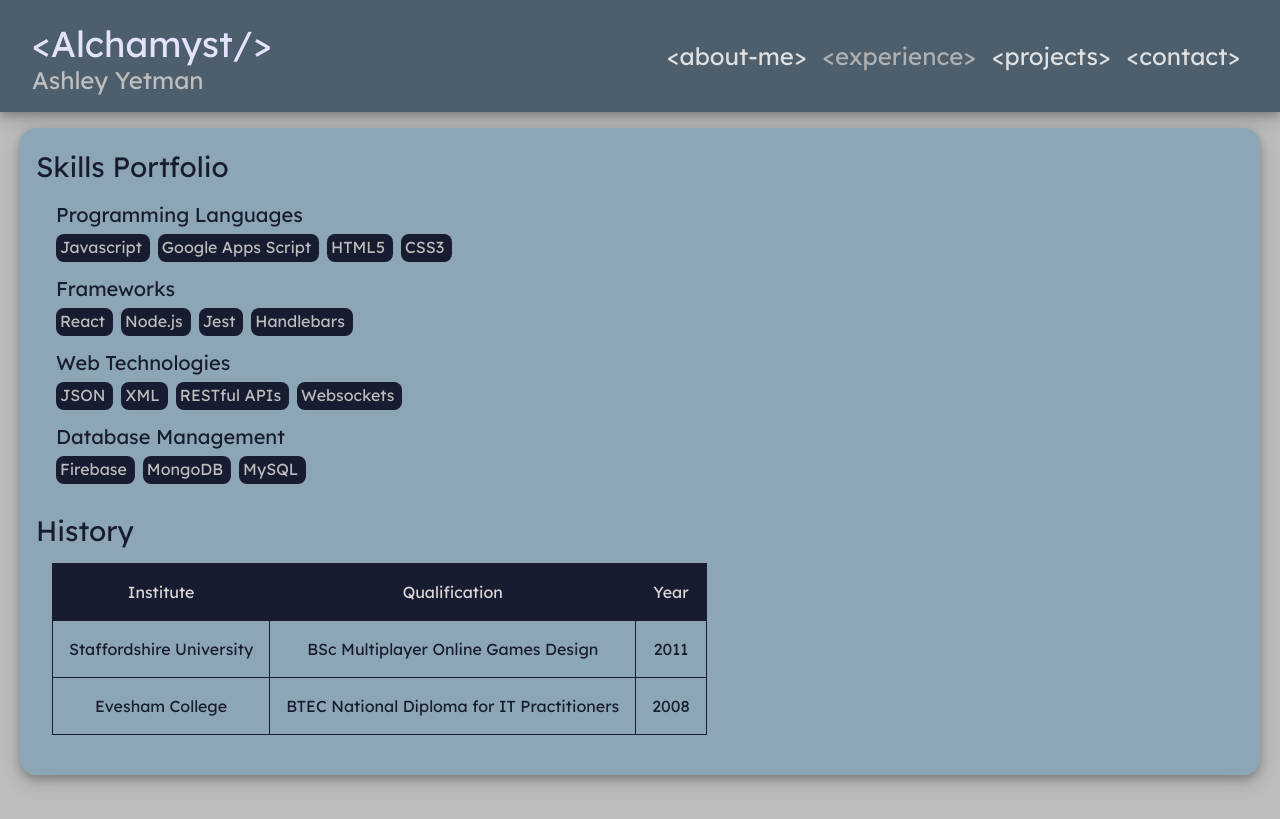
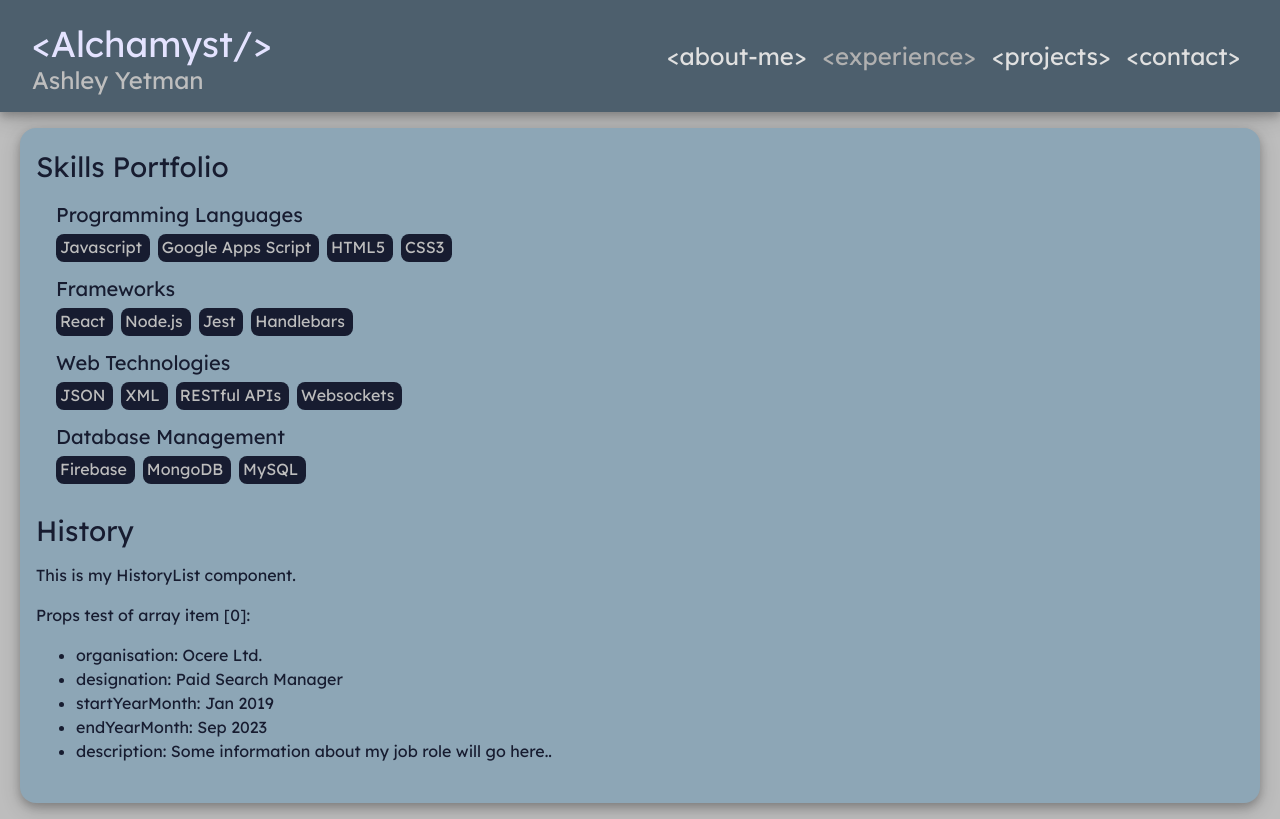
Before and after one commit to Alchamyst/ayetman-web, a React (Vite) app: page /experience in a window 1280 px wide. Built offline with nearby package versions, Linux system fonts and the light colour scheme.

Commit message:
add HistoryList component.

```diff
--- /dev/null
+++ b/src/assets/myHistory.json
@@ -0,0 +1,37 @@
+[
+    {
+        "organisation": "Ocere Ltd.",
+        "designation": "Paid Search Manager",
+        "startYearMonth" : "Jan 2019",
+        "endYearMonth": "Sep 2023",
+        "description": "Some information about my job role will go here.."
+    },
+    {
+        "organisation": "Ocere Ltd.",
+        "designation": "Digital Marketing Executive",
+        "startYearMonth" : "Apr 2016",
+        "endYearMonth": "Jan 2019",
+        "description": "Some information about my job role will go here.."
+    },
+    {
+        "organisation": "Ocere Ltd.",
+        "designation": "Customer Service Apprenticeship",
+        "startYearMonth" : "Jan 2014",
+        "endYearMonth": "Apr 2016",
+        "description": "Some information about my apprenticeship will go here."
+    },
+    {
+        "organisation": "Staffordshire University",
+        "designation": "BSc Multiplayer Online Games Design",
+        "startYearMonth" : "Sep 2008",
+        "endYearMonth": "Jul 2011",
+        "description": "Some information about my degree will be going here as a short explanation of this positiong."
+    },
+    {
+        "organisation": "Evesham College",
+        "designation": "BTEC National Diploma for IT Practitioners",
+        "startYearMonth" : "Sep 2006",
+        "endYearMonth": "Jun 2008",
+        "description": "Some information about my college qualificaiton will be going here as a short explanation of this positiong."
+    }
+]
--- /dev/null
+++ b/src/components/HistoryList.jsx
@@ -0,0 +1,18 @@
+import '../styles/historyList.css';
+
+export default function HistoryList(props) {
+    return(
+        <div className='history-list'>
+            <p>This is my HistoryList component.</p>
+            <p>Props test of array item [0]:</p>
+            <ul>
+                <li>organisation: {props.history[0].organisation}</li>
+                <li>designation: {props.history[0].designation}</li>
+                <li>startYearMonth: {props.history[0].startYearMonth}</li>
+                <li>endYearMonth: {props.history[0].endYearMonth}</li>
+                <li>description: {props.history[0].description}</li>
+
+            </ul>
+        </div>
+    );
+}
--- /dev/null
+++ b/src/styles/historyList.css
@@ -0,0 +1,3 @@
+.placeholder {
+    background-color:lime;
+}
--- a/src/views/ExperiencePage.jsx
+++ b/src/views/ExperiencePage.jsx
@@ -1,5 +1,7 @@
 import '../styles/experiencePage.css';
 import ListBlock from '../components/ListBlock';
+import HistoryList from '../components/HistoryList';
+import myHistory from '../assets/myHistory.json';
 
 const programmingSkills = ['Javascript','Google Apps Script','HTML5','CSS3'];
 const frameworkSkills = ['React', 'Node.js','Jest','Handlebars'];
@@ -24,9 +26,9 @@ export default function ExperiencePage() {
 
                 <div className='section-history'>
                     <h1>History</h1>
-
+                    <HistoryList history={myHistory} />
                     {/* This is a temporary table that will be replaced by a component that will list an education + work timeline.  */}
-                    <table className='exp'>
+                    {/* <table className='exp'>
                         <thead>
                             <tr>
                                 <th>Institute</th>
@@ -46,7 +48,7 @@ export default function ExperiencePage() {
                                 <th>2008</th>
                             </tr>
                         </tbody>
-                    </table>
+                    </table> */}
                     {/* End of section that is to be replaced. */}
 
                 </div>
```
